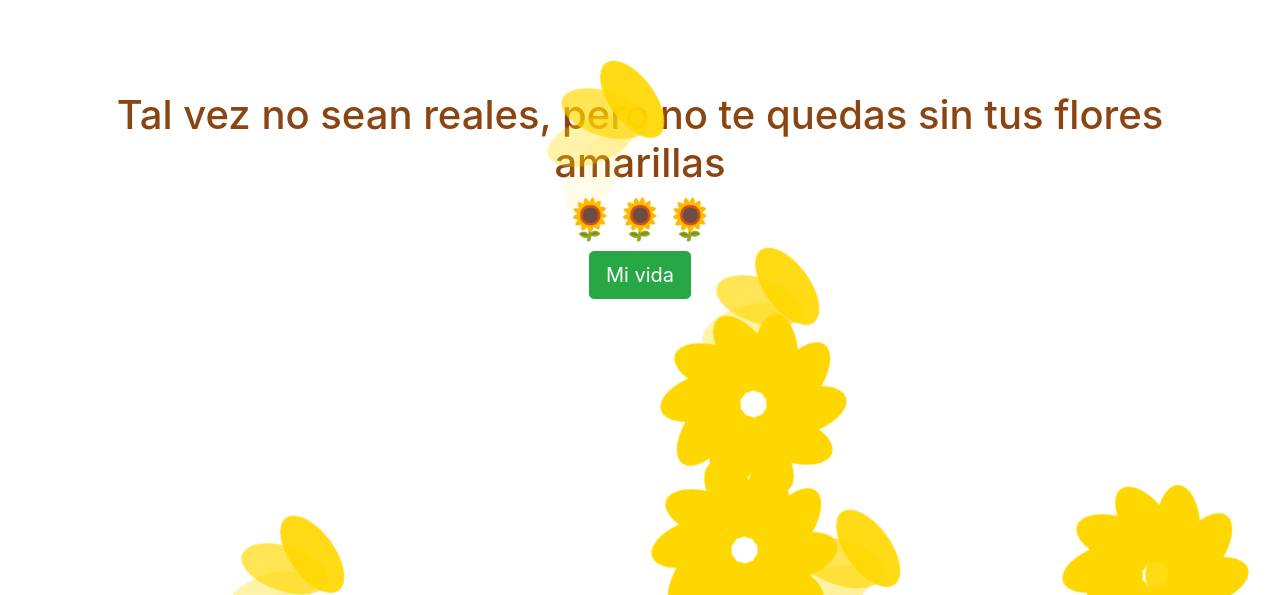
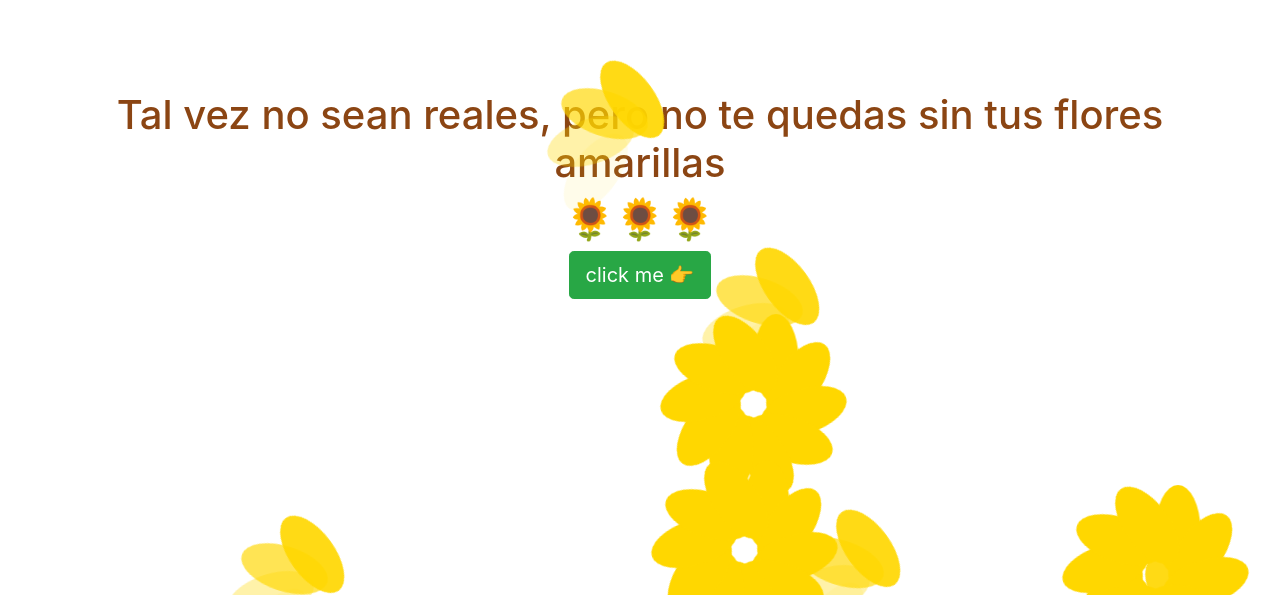
Before and after one commit to Deylg/21Septiembre, a plain HTML site: page index.html in a window 1280 px wide. Shown: the part 205-800 px from the top of the page. Drawn offline with nearby package versions, Linux system fonts and the light colour scheme.

Commit message:
Update index.html

```diff
--- a/index.html
+++ b/index.html
@@ -14,11 +14,9 @@
         <h1>Tal vez no sean reales, pero no te quedas sin tus flores amarillas</h1>
         <h1>🌻🌻🌻 </h1>
         <div class="flower-container">
+            <button type="button" class="btn btn-success btn-lg" onclick="window.location.href='rosas.html'">click me 👉</button>
             <!-- Las flores se agregarán y eliminarán aquí mediante JavaScript -->
         </div>
-        <button type="button" class="btn btn-success btn-lg" onclick="window.location.href='rosas.html'">Mi
-            vida</button>
-
     </div>
     <script src="script.js"></script>
 </body>
```
